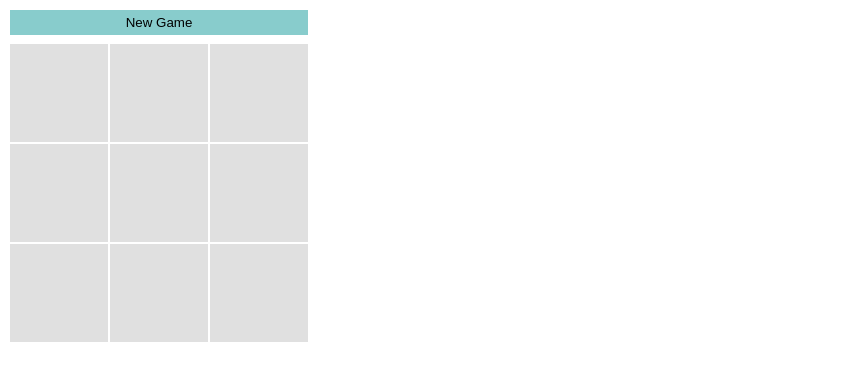
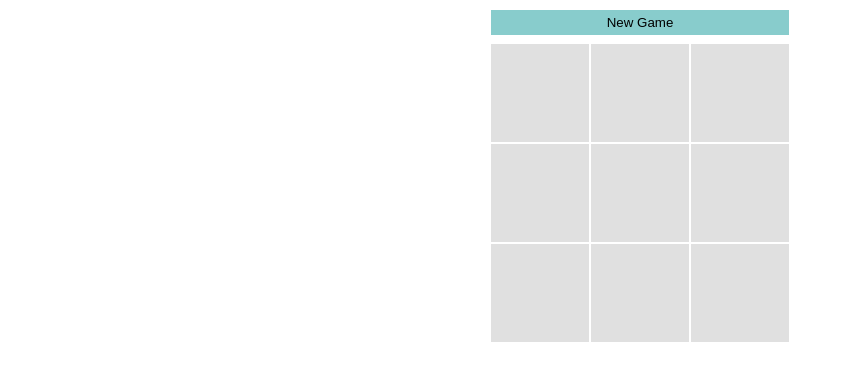
Before and after one commit to naya460/gawsel, a Next.js app in the folder Next.js/LightsOut/: page / in a window 1280 px wide. Shown: the top 380 px of the page, without its empty margins (0-842 px from the left). Built offline with nearby package versions, Linux system fonts and the light colour scheme.

Commit message:
<Next.js/LightsOut>ゲーム全体を横向き中央に配置

```diff
--- a/Next.js/LightsOut/pages/LightsOut.module.css
+++ b/Next.js/LightsOut/pages/LightsOut.module.css
@@ -56,3 +56,9 @@
 .LightsOutNewGameButton:active {
     background-color: #77bbbb;
 }
+
+/* === LightsOutGame === */
+.LightsOutGame {
+    display: flex;
+    justify-content: center;
+}
--- a/Next.js/LightsOut/pages/index.tsx
+++ b/Next.js/LightsOut/pages/index.tsx
@@ -73,9 +73,11 @@ const LightsOutGame = () => {
   }
 
   return (
-    <div>
-      <button className={styles.LightsOutNewGameButton} onClick={() => randomize()}>New Game</button>
-      <LightsOutBoard lights={lights} setLights={setLights} length={length} />
+    <div className={styles.LightsOutGame}>
+      <div>
+        <button className={styles.LightsOutNewGameButton} onClick={() => randomize()}>New Game</button>
+        <LightsOutBoard lights={lights} setLights={setLights} length={length} />
+      </div>
     </div>
   );
 }
```
